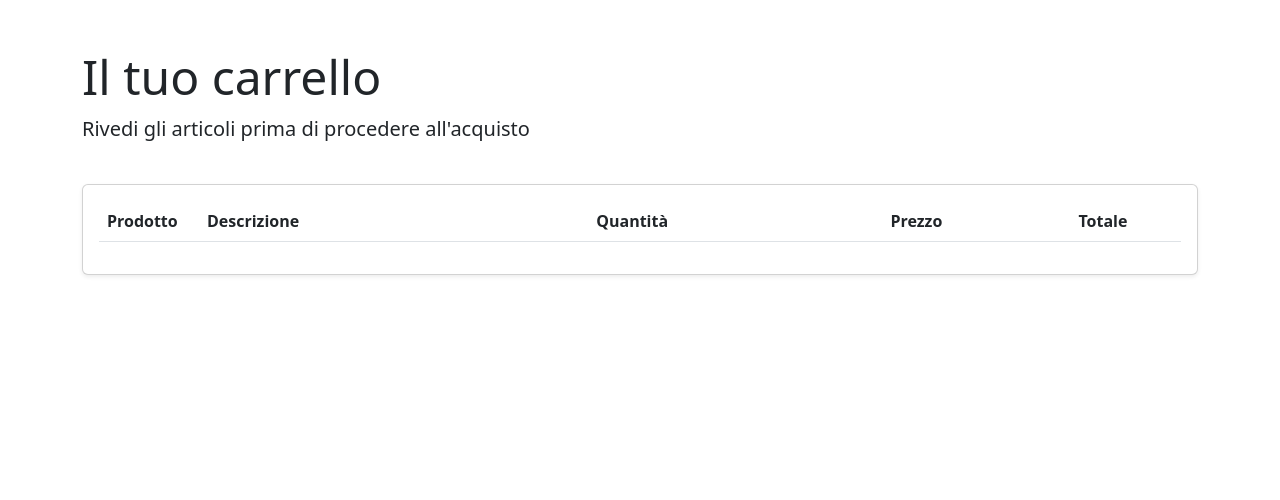
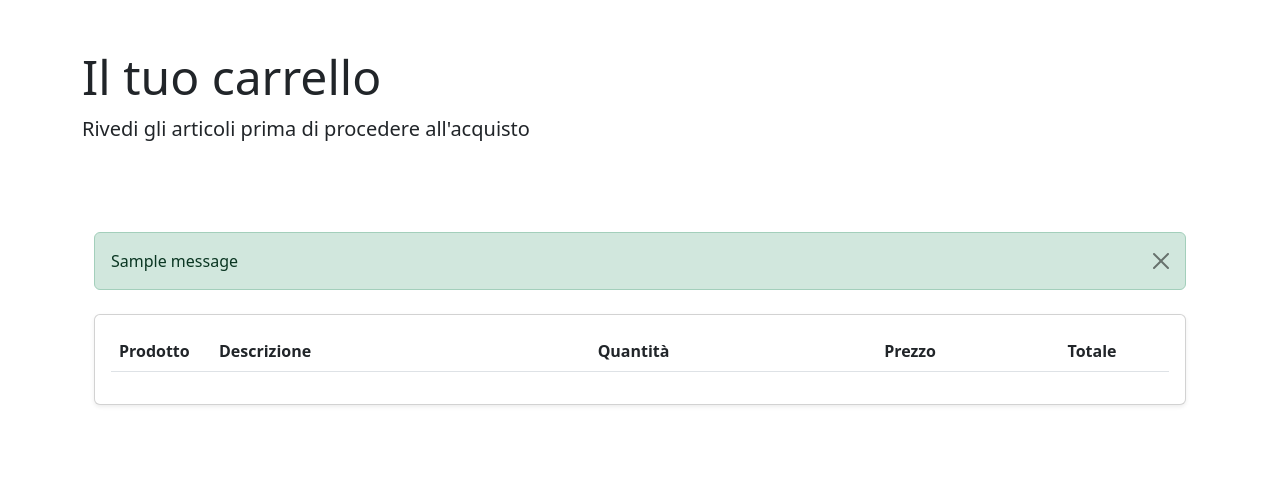
Before and after one commit to leo-05-2/PPM, a Django app: page /cart/ in a window 1280 px wide. Shown: the top 500 px of the page. Run offline with Django 5.2, Linux system fonts and the light colour scheme; a user stored in the database is signed in; data comes from the database, SQL or seed files in the repository; one stand-in notice (Sample message) is shown; lists and menus that the app fills with data are empty.

Commit message:
FEAT: added notification for error of value

```diff
--- a/templates/cart/view_cart.html
+++ b/templates/cart/view_cart.html
@@ -11,6 +11,17 @@
             <p class="lead">Rivedi gli articoli prima di procedere all'acquisto</p>
         </div>
     </div>
+    <div class="container py-5">
+    {% if messages %}
+        <div class="messages mb-4">
+            {% for message in messages %}
+                <div class="alert alert-{% if message.tags == 'error' %}danger{% else %}{{ message.tags }}{% endif %} alert-dismissible fade show" role="alert">
+                    {{ message }}
+                    <button type="button" class="btn-close" data-bs-dismiss="alert" aria-label="Close"></button>
+                </div>
+            {% endfor %}
+        </div>
+    {% endif %}
 
     <div class="card shadow-sm">
         <div class="card-body">
@@ -42,9 +53,10 @@
                             <td class="text-center">
                                 <form method="post" action="{% url 'cart:update_item' item.id %}" class="d-flex justify-content-center">
                                     {% csrf_token %}
+                                    <button type="submit" name="dummy" style="display:none;"></button>
                                     <div class="input-group input-group-sm" style="width: 120px;">
                                         <button type="submit" name="decrease" value="1" class="btn btn-outline-secondary">-</button>
-                                        <input  name="quantity" class="form-control text-center" value="{{ item.quantity }}" min="1" max="99">
+                                        <input  name="quantity" class="form-control text-center" value="{{ item.quantity }}" min="0" max="99">
                                         <button type="submit" name="increase" value="1" class="btn btn-outline-secondary">+</button>
                                     </div>
                                 </form>
```
